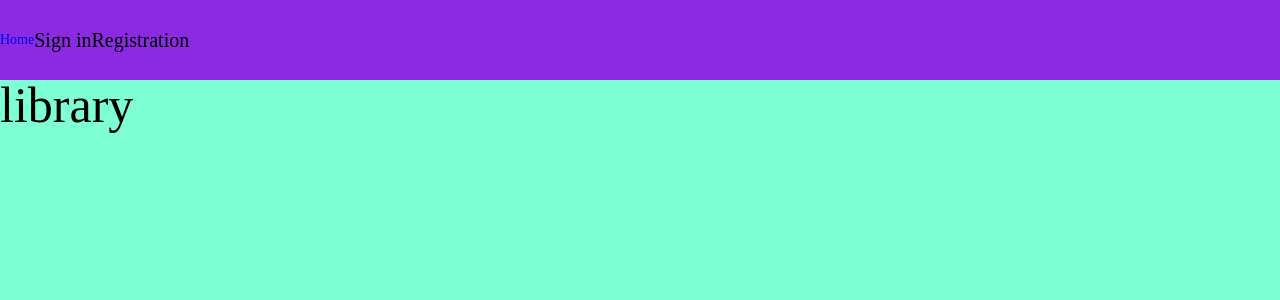
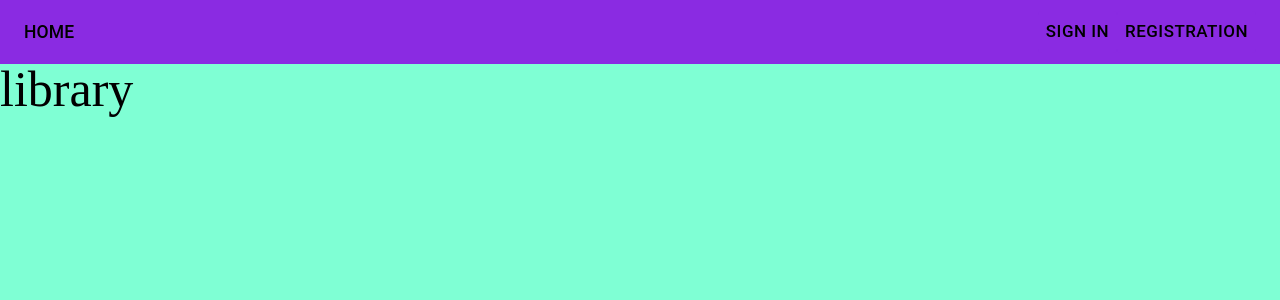
Before and after one commit to aamaksimenko/test_project, a React (Create React App) app: page /library in a window 1280 px wide. Shown: the top 300 px of the page. Built offline with nearby package versions, Linux system fonts and the light colour scheme.

Commit message:
style for header

```diff
--- a/src/components/Header/Header.jsx
+++ b/src/components/Header/Header.jsx
@@ -6,16 +6,18 @@ import React, {
 import { useDispatch, useSelector } from 'react-redux';
 import { Link } from 'react-router-dom';
 
+import AppBar from '@mui/material/AppBar';
+import Box from '@mui/material/Box';
+import Toolbar from '@mui/material/Toolbar';
+import Typography from '@mui/material/Typography';
+import Button from '@mui/material/Button';
+
 import Modal from '../Modal/Modal';
 import Login from '../Login/Login';
 import Registration from '../Registration/Registration';
 import { logoutUser } from '../../redux/slices/loginSlice';
 
-import {
-  header,
-  headerDiv,
-  headerButton,
-} from '../../style/style';
+import { headerButton } from '../../style/style';
 
 function Header() {
   const dispatch = useDispatch();
@@ -36,28 +38,31 @@ function Header() {
   }, [dispatch]);
 
   return (
-    <header style={header}>
-      <div
-        style={headerDiv}
-      >
-        <Link to="/">Home</Link>
-
+    <>
+      <Box>
+        <AppBar position="static" sx={{ backgroundColor: 'blueviolet' }}>
+          <Toolbar>
+            <Typography color="black" variant="h6" component="div" sx={{ flexGrow: 1 }}>
+              <Link to="/">HOME</Link>
+            </Typography>
             {(isAccess) ? (
               <nav className="header__menu">
                 <Link to="/library">Library</Link>
-            <button style={headerButton} id="sign-out" type="button" onClick={logOut}>Log Out</button>
+                <Button style={headerButton} id="sign-out" type="button" onClick={logOut}>Log Out</Button>
               </nav>
             ) : (
               <nav className="header__menu">
-            <button style={headerButton} id="sign-in" type="button" onClick={() => setOpenL(true)}>Sign in</button>
-            <button style={headerButton} id="out" type="button" onClick={() => setOpenR(true)}>Registration</button>
+                <Button style={headerButton} id="sign-in" type="button" onClick={() => setOpenL(true)}>Sign in</Button>
+                <Button style={headerButton} id="out" type="button" onClick={() => setOpenR(true)}>Registration</Button>
               </nav>
             )}
-
-      </div>
+          </Toolbar>
+        </AppBar>
+      </Box>
       <Modal isOpen={openL} message={inputL} />
       <Modal isOpen={openR} message={inputR} />
-    </header>
+    </>
+
   );
 }
 
--- a/src/index.css
+++ b/src/index.css
@@ -84,3 +84,6 @@ h6 {
 .content-page{
   flex: 1 0 auto;
 }
+a:-webkit-any-link{
+  color: black;
+}
--- a/src/redux/sagas/registrationSaga.js
+++ b/src/redux/sagas/registrationSaga.js
@@ -9,9 +9,7 @@ function* registrationUser({ payload }) {
   try {
     const data = yield regUser(payload);
     yield put(trueRegistration(data.data));
-    console.log(payload);
     yield put(userLogIn(payload));
-    console.log(payload);
   } catch (error) {
     yield put(falseRegistration(error.message));
   }
--- a/src/redux/store.js
+++ b/src/redux/store.js
@@ -1,6 +1,5 @@
 import createSagaMiddleware from 'redux-saga';
 import { configureStore } from '@reduxjs/toolkit';
-// import { persistStore } from 'redux-persist';
 import logger from 'redux-logger';
 
 import rootSaga from './sagas/rootSaga';
--- a/src/style/style.js
+++ b/src/style/style.js
@@ -1,19 +1,7 @@
-export const header = {
-  height: '10vh',
-  backgroundColor: 'blueviolet',
-  display: 'flex',
-  alignItems: 'center',
-};
-
-export const headerDiv = {
-  display: 'flex',
-  alignItems: 'center',
-  justifyContent: 'flex-end',
-};
-
 export const headerButton = {
   backgroundColor: 'blueviolet',
-  fontSize: '20px',
+  fontSize: '17px',
+  color: 'black',
 };
 
 export const styleTextField = {
```
Lines whose indentation alone changed are shown as unchanged.
